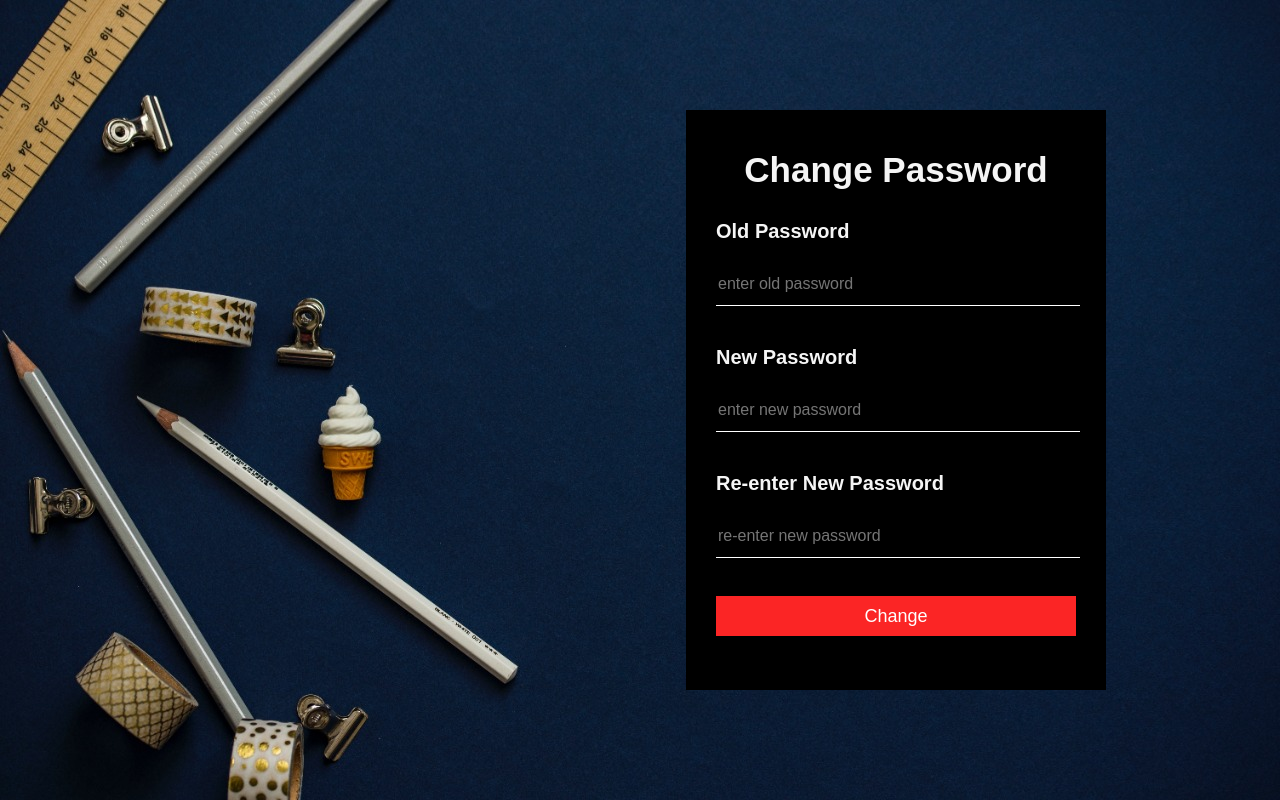
After one commit to The-Team-Pegasus/AMS, a PHP site: page /faculty-change-password.html in a window 1280 px wide. The commit adds this page. Run offline with PHP 8.4, Linux system fonts and the light colour scheme.

Commit message:
change password

```diff
--- a/CSS/styles.css
+++ b/CSS/styles.css
@@ -1,3 +1,163 @@
+/*schangepwd.html*/
+.schangepwd
+{
+    margin: 0;
+    padding: 0;
+    background: url(img/pic4.jpeg);
+    background-size: cover;
+    background-position: center;
+    font-family: sans-serif;
+    background-repeat: no-repeat;
+    background-position-y: unset;
+}
+
+.scpwd
+{
+    width: 350px;
+    height: 480px;
+    background: black;
+    color: whitesmoke;
+    top: 20%;
+    left: 70%;
+    position: absolute;
+    transform: translate(-50%,-50%);
+    box-sizing: border-box;
+    padding: 20px 30px;
+
+}
+
+h1{
+    margin: 0;
+    padding: 20px 10px 10px;
+    text-align: center;
+    font-size: 35px;
+}
+
+.scpwd p{
+    font-size: 20px;
+    font-weight: bold;
+    margin-bottom: 20px;
+}
+
+.scpwd input{
+    width: 100%;
+    margin-bottom: 20px;
+
+}
+.scpwd input[type="password"]{
+    border: none;
+    border-bottom: 1px solid #ffff;
+    background: transparent;
+    outline: none;
+    height: 40px;
+    color: #fff;
+    font-size: 16px;
+}
+
+.scpwd input[type="submit"]
+{
+    border: none;
+    outline: none;
+    height: 40px;
+    background: #fb2525;
+    color: #fff;
+    margin-top: 18px;
+    font-size: 18px;
+}
+
+.scpwd input[type="submit"]:hover{
+    cursor:pointer ;
+    background: rgb(15, 158, 15);
+    color: #000
+}
+
+.scpwd a{
+    text-decoration: none;
+    font-size: 13px;
+    line-height: 20px;
+    color: darkgray;
+}
+
+/*fchangepwd.html*/
+.fchangepwd
+{
+    margin: 0;
+    padding: 0;
+    background: url(img/pic4);
+    background-size: cover;
+    background-position: center;
+    font-family: sans-serif;
+    background-repeat: no-repeat;
+    background-position-y: unset;
+}
+
+.fcpwd
+{
+    width: 420px;
+    height: 580px;
+    background: black;
+    color: whitesmoke;
+    top: 50%;
+    left: 70%;
+    position: absolute;
+    transform: translate(-50%,-50%);
+    box-sizing: border-box;
+    padding: 20px 30px;
+
+}
+
+h1{
+    margin: 0;
+    padding: 20px 10px 10px;
+    text-align: center;
+    font-size: 35px;
+}
+
+.fcpwd p{
+    font-size: 20px;
+    font-weight: bold;
+    margin-bottom: 20px;
+}
+
+.fcpwd input{
+    width: 100%;
+    margin-bottom: 20px;
+
+}
+.fcpwd input[type="password"]{
+    border: none;
+    border-bottom: 1px solid #ffff;
+    background: transparent;
+    outline: none;
+    height: 40px;
+    color: #fff;
+    font-size: 16px;
+}
+
+.fcpwd input[type="submit"]
+{
+    border: none;
+    outline: none;
+    height: 40px;
+    background: #fb2525;
+    color: #fff;
+    margin-top: 18px;
+    font-size: 18px;
+}
+
+.fcpwd input[type="submit"]:hover{
+    cursor:pointer ;
+    background: rgb(15, 158, 15);
+    color: #000
+}
+
+.fcpwd a{
+    text-decoration: none;
+    font-size: 13px;
+    line-height: 20px;
+    color: darkgray;
+}
+
 
 /*facultydb.html*/
 .facultydb{
--- /dev/null
+++ b/faculty-change-password.html
@@ -0,0 +1,29 @@
+<!DOCTYPE html>
+<html>
+    <head>
+        <title>AMS faculty change password</title>
+        <link rel="stylesheet" type="text/css" href="./CSS/styles.css">
+        <style>
+            .fchangepwd{
+                background: url(img/pic4.jpeg);
+            }
+        </style>
+    </head>
+
+
+    <body class="fchangepwd">
+        <div class="fcpwd">
+            <h1>Change Password</h1>
+            <form></form>
+                <p>Old Password</p>
+                <input type="password" name="" placeholder="enter old password">
+                <p>New Password</p>
+                <input type="password" name="" placeholder="enter new password">
+                <p>Re-enter New Password</p>
+                <input type="password" name="" placeholder="re-enter new password">
+                <input type="submit" name="" value="Change">
+
+            </form>
+        </div>
+    </body>
+</html>
```
Also changed, not shown: student-change-password.html (added, +29 -0 lines).
